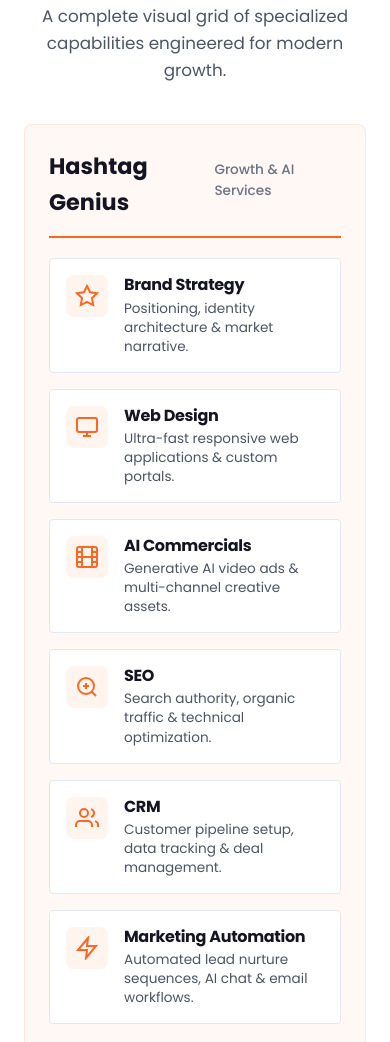
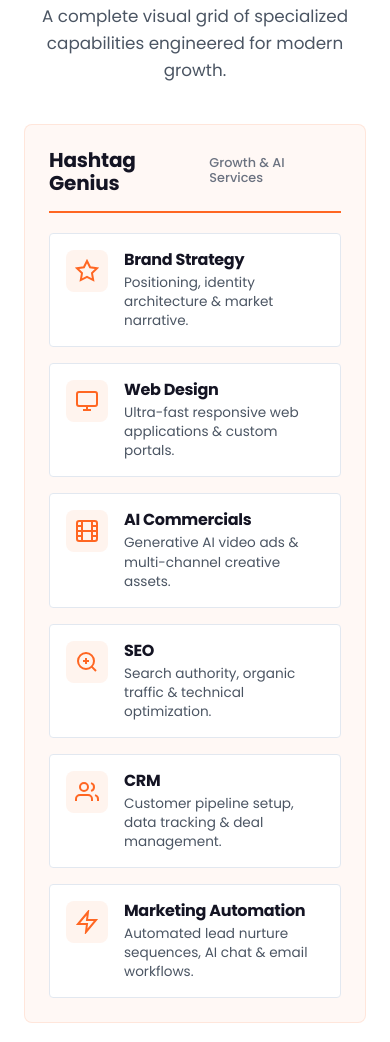
Before and after one commit to DevN25/HashG, a website built with Vite: page index.html in a window 390 px wide. Shown: the part 2904-3946 px from the top of the page. Built offline with nearby package versions, Linux system fonts and the light colour scheme.

Commit message:
Tighten line-height and vertical spacing between wrapped text in services column headers

```diff
--- a/style.css
+++ b/style.css
@@ -792,12 +792,15 @@ p {
 .brand-name {
   font-size: 1.4rem;
   font-weight: 700;
+  line-height: 1.15;
+  letter-spacing: -0.01em;
 }
 
 .column-subtitle {
   font-size: 0.85rem;
   color: var(--text-sub);
   font-weight: 500;
+  line-height: 1.25;
 }
 
 .services-list {
@@ -1335,6 +1338,16 @@ p {
 }
 
 @media (max-width: 768px) {
+  .brand-name {
+    font-size: 1.25rem;
+    line-height: 1.15;
+  }
+
+  .column-subtitle {
+    font-size: 0.8rem;
+    line-height: 1.2;
+  }
+
   .logo-name {
     font-size: 1.05rem;
     line-height: 1.2;
```
